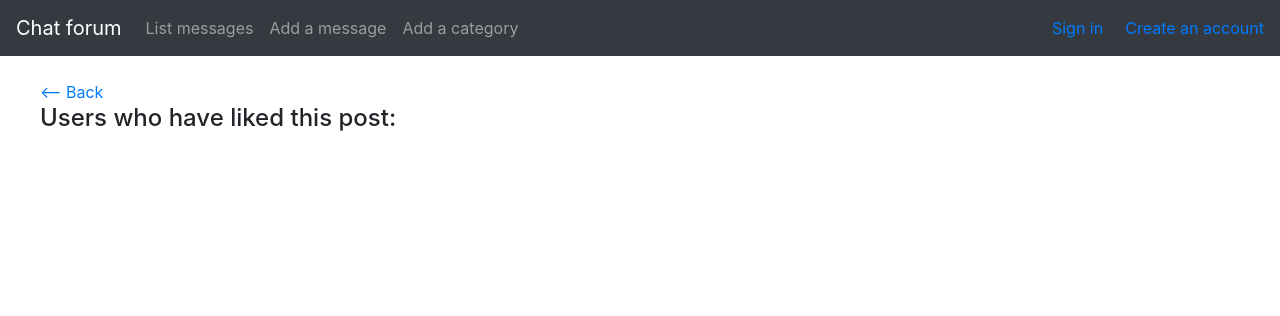
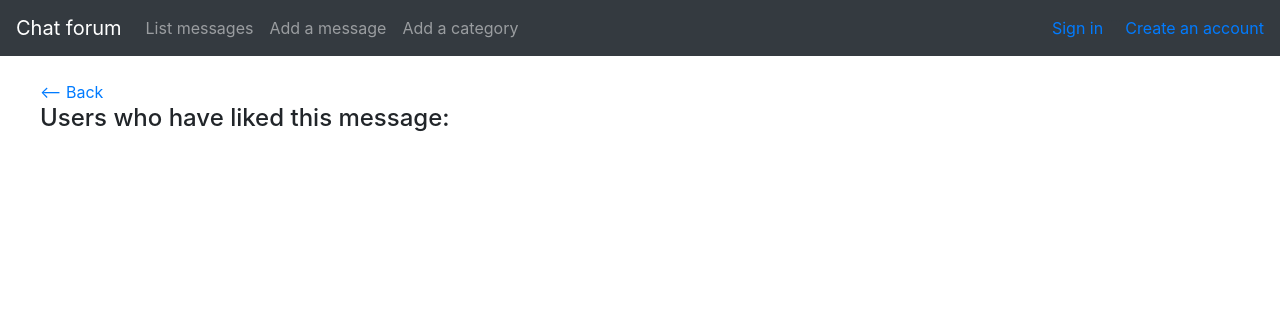
Before and after one commit to H4m5t3r/Keskustelufoorumi, a Flask app: page /messages/view/1/1/1/likes in a window 1280 px wide. Shown: the top 316 px of the page. Run offline with Flask 2, Linux system fonts and the light colour scheme; data comes from the database, SQL or seed files in the repository; data that the repository does not hold is empty; some libraries are stand-ins or nearby versions.

Commit message:
Small change to a template.

```diff
--- a/application/templates/messages/view_likes.html
+++ b/application/templates/messages/view_likes.html
@@ -4,7 +4,7 @@
 <body>
 <ul>
     <a href="{{ url_for('messages_view_message', message_id=message.id, writer_id = account.id, category_id = category.id) }}"><— Back</a>
-    <h4>Users who have liked this post:</h4>
+    <h4>Users who have liked this message:</h4>
     {% for name in names %}
     {% if name.name == account.name %}
     <hr>
```
